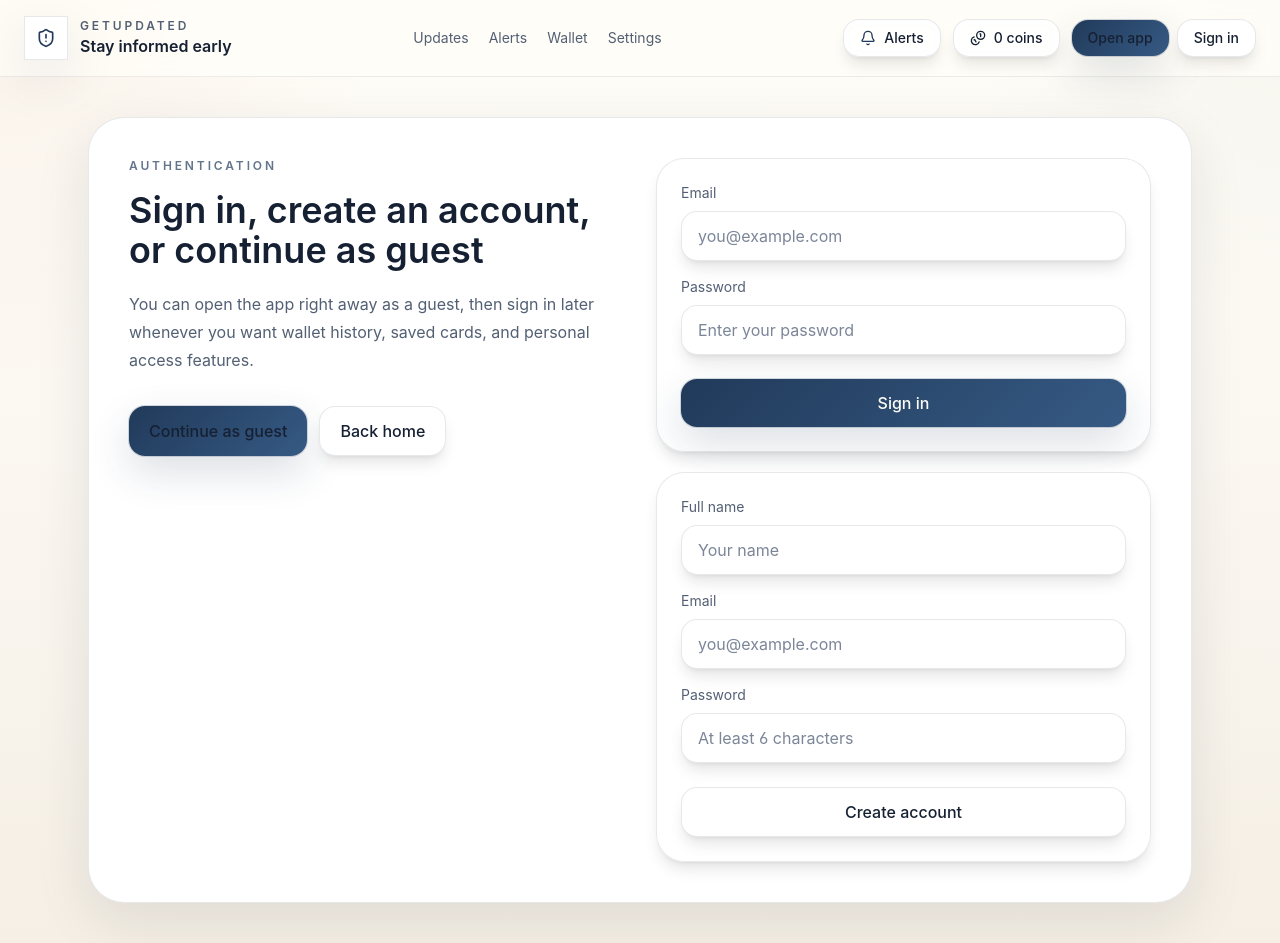
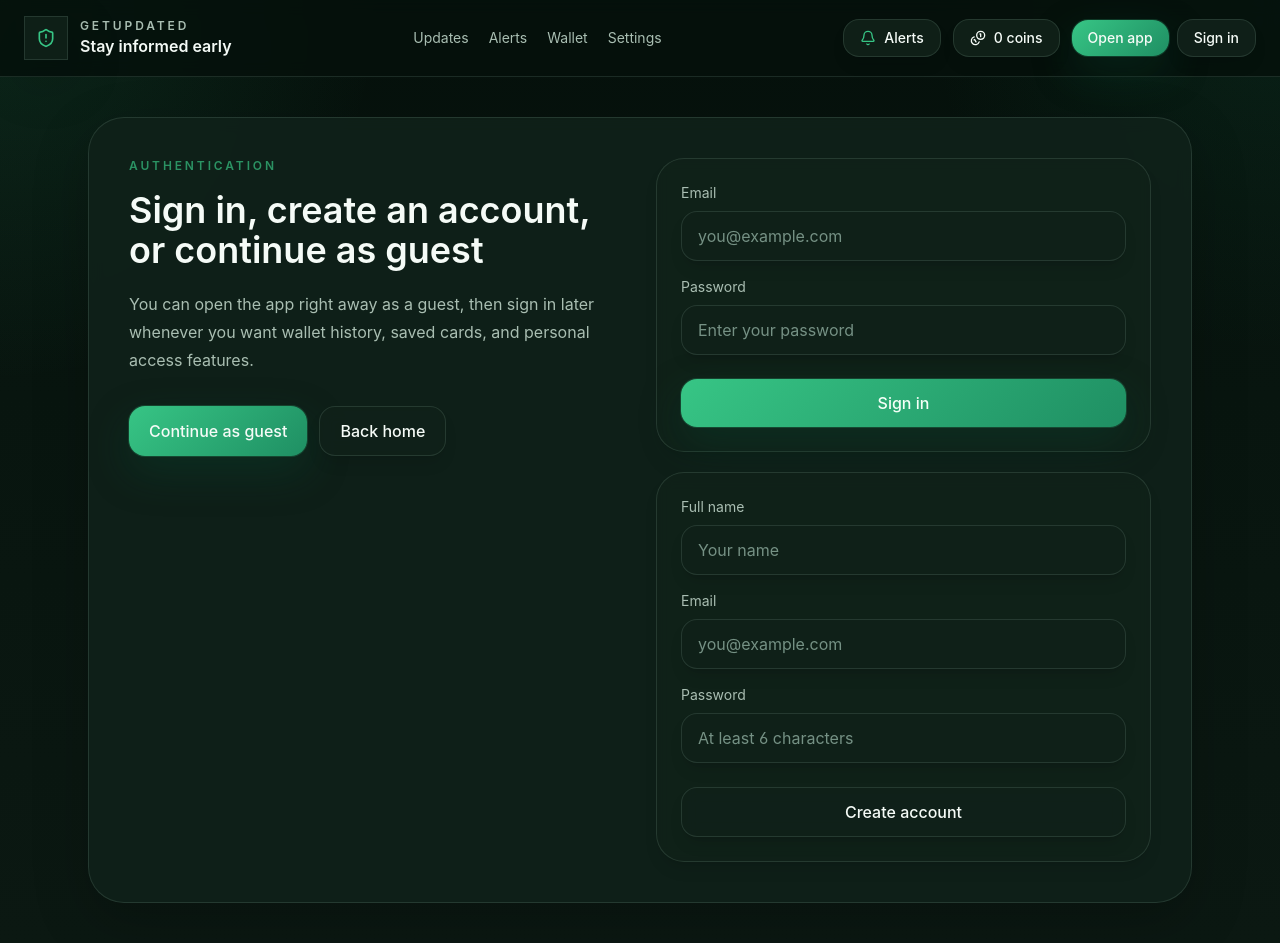
Before and after one commit to sigridka98-crypto/Vant, a Next.js app: page /login in a window 1280 px wide. Built offline with nearby package versions, Linux system fonts and the light colour scheme; no server answers; the database is empty.

Commit message:
Update admin flow and dark green theme

```diff
--- a/src/app/globals.css
+++ b/src/app/globals.css
@@ -2,29 +2,41 @@
 @import "tailwindcss";
 
 :root {
-  --color-primary: #213a5a;
-  --color-primary-dark: #365a84;
-  --color-bg-primary: #fffdf8;
-  --color-bg-secondary: #f8f2e8;
-  --color-bg-soft: #ffffff;
-  --color-text-main: #162033;
-  --color-text-secondary: #536074;
-  --color-text-muted: #7b8698;
-  --color-border-soft: rgba(22, 32, 51, 0.1);
+  --color-primary: #1f8f63;
+  --color-primary-dark: #146c4a;
+  --color-bg-primary: #06110c;
+  --color-bg-secondary: #0b1812;
+  --color-bg-soft: #102119;
+  --color-text-main: #f5fbf7;
+  --color-text-secondary: #a9beb2;
+  --color-text-muted: #759184;
+  --color-border-soft: rgba(171, 209, 188, 0.14);
   --background: var(--color-bg-primary);
   --foreground: var(--color-text-main);
 }
 
+html[data-theme="light"] {
+  --color-primary: #1f8f63;
+  --color-primary-dark: #146c4a;
+  --color-bg-primary: #f4fbf6;
+  --color-bg-secondary: #e7f2ea;
+  --color-bg-soft: #ffffff;
+  --color-text-main: #102117;
+  --color-text-secondary: #446252;
+  --color-text-muted: #6f8a7a;
+  --color-border-soft: rgba(16, 33, 23, 0.1);
+}
+
 html[data-theme="dark"] {
-  --color-primary: #c48a57;
-  --color-primary-dark: #8da88d;
-  --color-bg-primary: #09111f;
-  --color-bg-secondary: #111b2d;
-  --color-bg-soft: #131f34;
-  --color-text-main: #ffffff;
-  --color-text-secondary: #b6c1d1;
-  --color-text-muted: #7f8ba0;
-  --color-border-soft: rgba(255, 255, 255, 0.08);
+  --color-primary: #37c585;
+  --color-primary-dark: #1f8f63;
+  --color-bg-primary: #06110c;
+  --color-bg-secondary: #0b1812;
+  --color-bg-soft: #102119;
+  --color-text-main: #f5fbf7;
+  --color-text-secondary: #a9beb2;
+  --color-text-muted: #759184;
+  --color-border-soft: rgba(171, 209, 188, 0.14);
 }
 
 @theme inline {
@@ -50,18 +62,25 @@ html {
 body {
   min-height: 100vh;
   background:
-    radial-gradient(circle at top left, rgba(196, 138, 87, 0.08), transparent 24%),
-    radial-gradient(circle at top right, rgba(141, 168, 141, 0.08), transparent 20%),
-    linear-gradient(180deg, #fffdf8 0%, #fbf7f1 48%, #f5efe5 100%);
+    radial-gradient(circle at top left, rgba(55, 197, 133, 0.12), transparent 24%),
+    radial-gradient(circle at top right, rgba(18, 87, 59, 0.22), transparent 22%),
+    linear-gradient(180deg, #06110c 0%, #08150f 42%, #0b1812 100%);
   color: var(--foreground);
   font-feature-settings: "ss01" on, "cv01" on;
 }
 
+html[data-theme="light"] body {
+  background:
+    radial-gradient(circle at top left, rgba(31, 143, 99, 0.08), transparent 24%),
+    radial-gradient(circle at top right, rgba(55, 197, 133, 0.08), transparent 20%),
+    linear-gradient(180deg, #f4fbf6 0%, #eef7f1 45%, #e7f2ea 100%);
+}
+
 html[data-theme="dark"] body {
   background:
-    radial-gradient(circle at top left, rgba(196, 138, 87, 0.12), transparent 24%),
-    radial-gradient(circle at top right, rgba(141, 168, 141, 0.09), transparent 22%),
-    linear-gradient(180deg, #09111f 0%, #0d1627 35%, #111b2d 100%);
+    radial-gradient(circle at top left, rgba(55, 197, 133, 0.12), transparent 24%),
+    radial-gradient(circle at top right, rgba(18, 87, 59, 0.22), transparent 22%),
+    linear-gradient(180deg, #06110c 0%, #08150f 42%, #0b1812 100%);
 }
 
 a {
@@ -83,7 +102,7 @@ select {
 
 @layer base {
   ::selection {
-    background: rgba(196, 138, 87, 0.22);
+    background: rgba(55, 197, 133, 0.22);
     color: var(--color-text-main);
   }
 
@@ -91,10 +110,10 @@ select {
   textarea:focus,
   select:focus {
     outline: none;
-    border-color: rgba(54, 90, 132, 0.38);
+    border-color: rgba(55, 197, 133, 0.42);
     box-shadow:
-      0 0 0 1px rgba(54, 90, 132, 0.26),
-      0 0 0 6px rgba(196, 138, 87, 0.08);
+      0 0 0 1px rgba(55, 197, 133, 0.28),
+      0 0 0 6px rgba(55, 197, 133, 0.1);
   }
 }
 
@@ -102,7 +121,7 @@ select {
   .vant-card {
     @apply rounded-2xl border shadow-lg backdrop-blur;
     border-color: var(--color-border-soft);
-    background: color-mix(in srgb, var(--color-bg-soft) 92%, transparent);
+    background: color-mix(in srgb, var(--color-bg-soft) 94%, transparent);
   }
 
   .vant-card-hover {
@@ -112,32 +131,32 @@ select {
   .vant-card-hover:hover {
     filter: brightness(1.03);
     box-shadow:
-      0 20px 44px rgba(22, 32, 51, 0.1),
-      0 0 0 1px rgba(33, 58, 90, 0.08);
+      0 20px 44px rgba(0, 0, 0, 0.24),
+      0 0 0 1px rgba(55, 197, 133, 0.1);
   }
 
   .vant-glass {
     @apply border backdrop-blur;
     border-color: var(--color-border-soft);
-    background: var(--color-bg-soft);
-    box-shadow: 0 18px 55px rgba(22, 32, 51, 0.1);
+    background: color-mix(in srgb, var(--color-bg-soft) 92%, transparent);
+    box-shadow: 0 18px 55px rgba(0, 0, 0, 0.22);
   }
 
   .vant-btn {
     @apply inline-flex items-center justify-center rounded-2xl px-5 py-3 font-medium shadow-lg transition duration-200;
     background: linear-gradient(135deg, var(--color-primary) 0%, var(--color-primary-dark) 100%);
     box-shadow:
-      0 0 0 1px rgba(33, 58, 90, 0.18),
-      0 16px 40px rgba(33, 58, 90, 0.16);
-    color: #fefcf8;
+      0 0 0 1px rgba(55, 197, 133, 0.2),
+      0 16px 40px rgba(10, 74, 49, 0.34);
+    color: #f4fff7;
   }
 
   .vant-btn:hover {
     filter: brightness(1.05);
     box-shadow:
-      0 0 0 1px rgba(33, 58, 90, 0.24),
-      0 20px 44px rgba(33, 58, 90, 0.2),
-      0 0 24px rgba(196, 138, 87, 0.12);
+      0 0 0 1px rgba(55, 197, 133, 0.28),
+      0 20px 44px rgba(10, 74, 49, 0.42),
+      0 0 24px rgba(55, 197, 133, 0.14);
   }
 
   .vant-btn:disabled {
@@ -150,21 +169,21 @@ select {
   .vant-btn-secondary {
     @apply inline-flex items-center justify-center rounded-2xl px-5 py-3 font-medium shadow-lg transition duration-200 backdrop-blur;
     color: var(--color-text-main);
-    background: var(--color-bg-soft);
+    background: color-mix(in srgb, var(--color-bg-soft) 96%, transparent);
     border: 1px solid var(--color-border-soft);
   }
 
   .vant-btn-secondary:hover {
     filter: brightness(1.06);
     box-shadow:
-      0 16px 34px rgba(22, 32, 51, 0.14),
-      0 0 20px rgba(196, 138, 87, 0.06);
+      0 16px 34px rgba(0, 0, 0, 0.24),
+      0 0 20px rgba(55, 197, 133, 0.08);
   }
 
   .vant-input {
     @apply w-full rounded-2xl border bg-transparent px-4 py-3 shadow-lg backdrop-blur;
     border-color: var(--color-border-soft);
-    background-color: var(--color-bg-soft);
+    background-color: color-mix(in srgb, var(--color-bg-soft) 97%, transparent);
     color: var(--color-text-main);
   }
 
@@ -173,9 +192,14 @@ select {
   }
 }
 
+.site-shell-header {
+  background: color-mix(in srgb, var(--color-bg-primary) 82%, transparent);
+  border-color: var(--color-border-soft);
+}
+
 html[data-theme="light"] .site-shell-header {
-  background: rgba(255, 253, 248, 0.88);
-  border-color: rgba(22, 32, 51, 0.08);
+  background: rgba(244, 251, 246, 0.9);
+  border-color: rgba(16, 33, 23, 0.08);
 }
 
 html[data-theme="light"] .dashboard-shell,
@@ -183,7 +207,7 @@ html[data-theme="light"] .dashboard-main,
 html[data-theme="light"] .dashboard-sidebar,
 html[data-theme="light"] .dashboard-empty,
 html[data-theme="light"] .dashboard-alert-hero {
-  background: #fffdf8 !important;
+  background: #f4fbf6 !important;
 }
 
 html[data-theme="light"] .dashboard-shell,
@@ -191,15 +215,15 @@ html[data-theme="light"] .dashboard-sidebar,
 html[data-theme="light"] .dashboard-main,
 html[data-theme="light"] .dashboard-empty,
 html[data-theme="light"] .dashboard-alert-hero {
-  border-color: rgba(22, 32, 51, 0.08) !important;
-  box-shadow: 0 18px 55px rgba(22, 32, 51, 0.08) !important;
+  border-color: rgba(16, 33, 23, 0.08) !important;
+  box-shadow: 0 18px 55px rgba(16, 33, 23, 0.08) !important;
 }
 
 html[data-theme="light"] .dashboard-sidebar,
 html[data-theme="light"] .dashboard-main {
   background-image:
-    radial-gradient(circle at top right, rgba(196, 138, 87, 0.08), transparent 18%),
-    linear-gradient(180deg, #fffdf8 0%, #fbf7f1 100%) !important;
+    radial-gradient(circle at top right, rgba(31, 143, 99, 0.07), transparent 18%),
+    linear-gradient(180deg, #f4fbf6 0%, #eef7f1 100%) !important;
 }
 
 html[data-theme="light"] .dashboard-shell .text-white,
--- a/src/app/layout.tsx
+++ b/src/app/layout.tsx
@@ -9,12 +9,12 @@ const themeInitScript = `
   (() => {
     try {
       const savedTheme = localStorage.getItem("vant-theme");
-      const theme = savedTheme === "dark" ? "dark" : "light";
+      const theme = savedTheme === "light" ? "light" : "dark";
       document.documentElement.dataset.theme = theme;
       document.documentElement.style.colorScheme = theme;
     } catch {
-      document.documentElement.dataset.theme = "light";
-      document.documentElement.style.colorScheme = "light";
+      document.documentElement.dataset.theme = "dark";
+      document.documentElement.style.colorScheme = "dark";
     }
   })();
 `;
@@ -26,7 +26,7 @@ export const metadata: Metadata = {
 
 export default async function RootLayout({ children }: Readonly<{ children: React.ReactNode }>) {
   return (
-    <html lang="en" data-theme="light">
+    <html lang="en" data-theme="dark">
       <head>
         <script dangerouslySetInnerHTML={{ __html: themeInitScript }} />
       </head>
--- a/src/components/cards/scam-card.tsx
+++ b/src/components/cards/scam-card.tsx
@@ -30,6 +30,7 @@ export function ScamCard({ card }: ScamCardProps) {
       : accessState === "locked"
         ? "Unlock premium"
         : "Continue learning";
+  const totalSubLessons = card.steps.length;
 
   return (
     <article className="vant-card vant-card-hover group relative overflow-hidden rounded-[30px] p-6">
@@ -98,6 +99,11 @@ export function ScamCard({ card }: ScamCardProps) {
         <p className="mt-4 flex-1 text-sm leading-6 text-text-secondary">
           {card.description || "This template is published, but the admin still needs to add the lesson summary."}
         </p>
+        <div className="mt-4 flex flex-wrap gap-2">
+          <span className="rounded-full border border-white/10 bg-bg-secondary/70 px-3 py-1 text-xs font-semibold text-text-main">
+            {totalSubLessons} sub-lessons
+          </span>
+        </div>
         {card.alertSummary ? (
           <div className="mt-4 rounded-2xl border border-cyan-300/15 bg-cyan-400/10 px-4 py-3 text-sm text-cyan-50">
             {card.alertSummary}
@@ -117,7 +123,7 @@ export function ScamCard({ card }: ScamCardProps) {
               {accessState === "free"
                 ? "Free access card"
                 : isLocked
-                  ? "Diamond unlock required"
+                  ? "Coin unlock required"
                   : "Premium access granted"}
             </span>
           </div>
--- a/tailwind.config.ts
+++ b/tailwind.config.ts
@@ -4,23 +4,23 @@ const config: Config = {
   theme: {
     extend: {
       colors: {
-        primary: "#00E6A8",
-        "primary-dark": "#00BFA6",
-        "bg-primary": "#020617",
-        "bg-secondary": "#0B1220",
-        "bg-soft": "#111827",
-        "text-main": "#FFFFFF",
-        "text-secondary": "#9CA3AF",
-        "text-muted": "#6B7280",
-        "border-soft": "rgba(255,255,255,0.08)"
+        primary: "#37C585",
+        "primary-dark": "#1F8F63",
+        "bg-primary": "#06110C",
+        "bg-secondary": "#0B1812",
+        "bg-soft": "#102119",
+        "text-main": "#F5FBF7",
+        "text-secondary": "#A9BEB2",
+        "text-muted": "#759184",
+        "border-soft": "rgba(171,209,188,0.14)"
       },
       borderRadius: {
         "2xl": "1rem"
       },
       boxShadow: {
-        glow: "0 0 0 1px rgba(0,230,168,0.16), 0 16px 40px rgba(0,230,168,0.18)",
-        "glow-soft": "0 10px 30px rgba(0,230,168,0.12)",
-        glass: "0 18px 55px rgba(2, 6, 23, 0.35)"
+        glow: "0 0 0 1px rgba(55,197,133,0.2), 0 16px 40px rgba(10,74,49,0.34)",
+        "glow-soft": "0 10px 30px rgba(55,197,133,0.14)",
+        glass: "0 18px 55px rgba(0, 0, 0, 0.28)"
       }
     }
   }
```
Also changed, not shown: src/components/admin/card-form.tsx (+75 -42 lines), src/components/cards/card-sections.tsx (+58 -16 lines).
